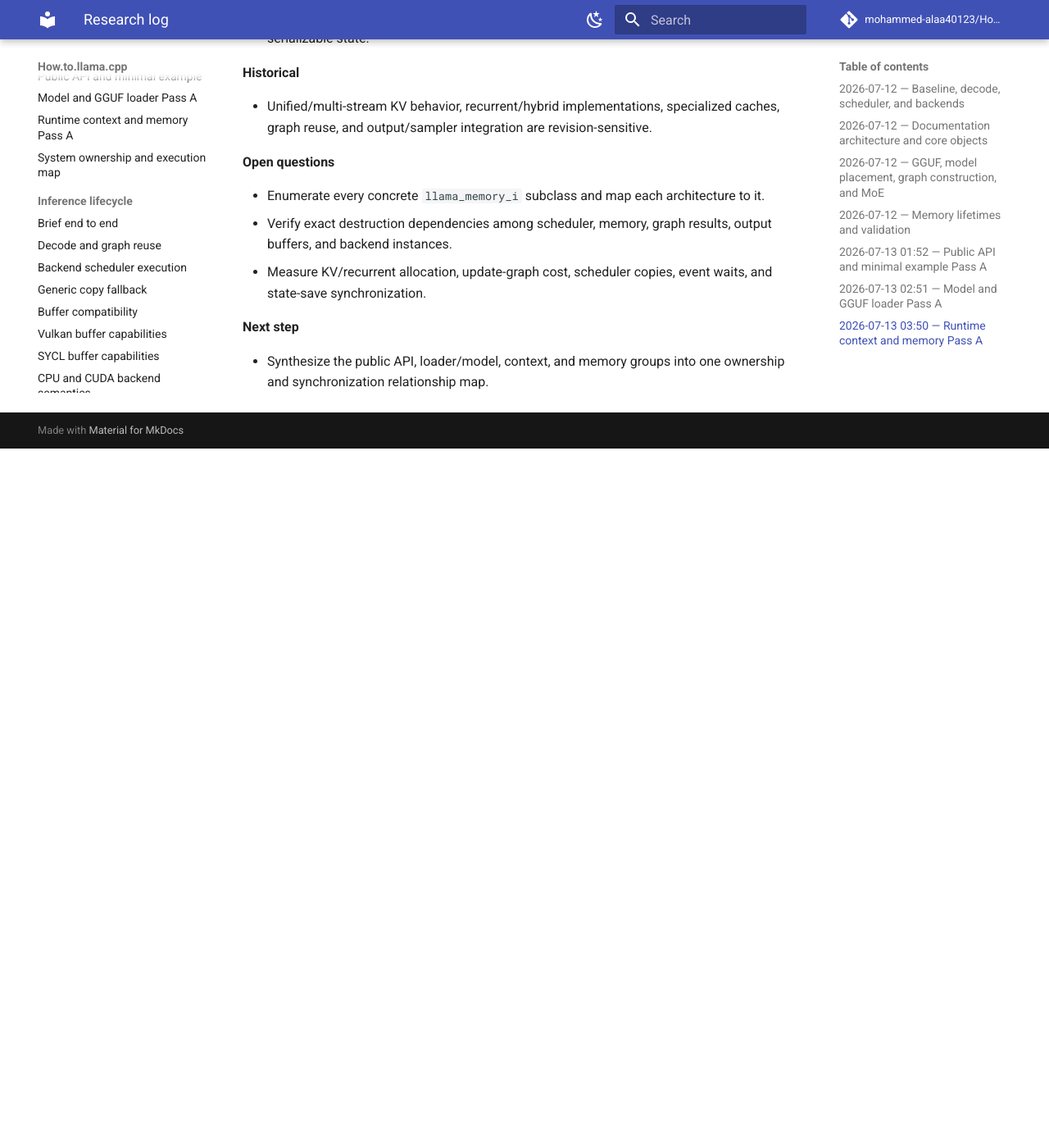
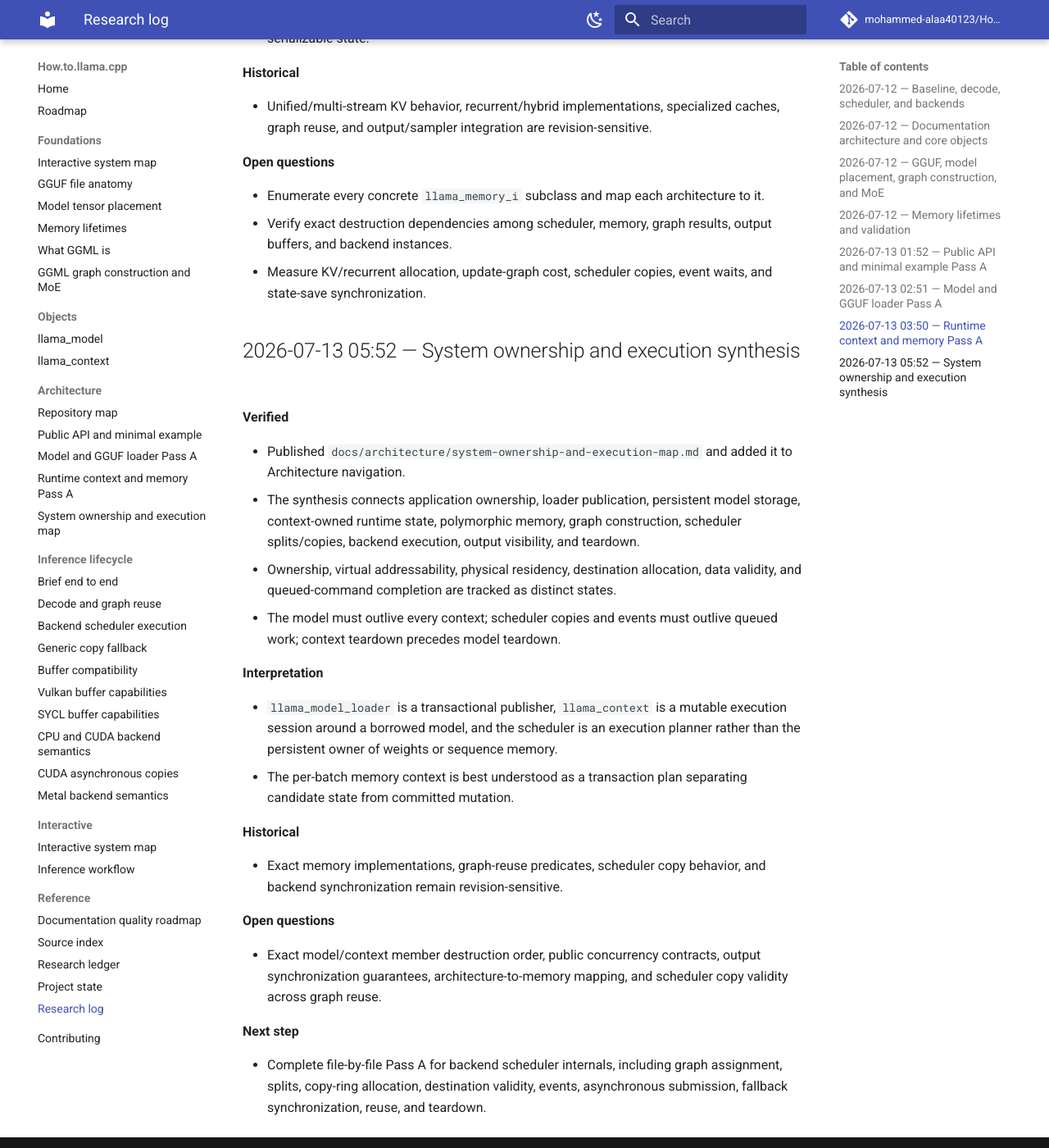
Before and after one commit to mohammed-alaa40123/How.to.llama.cpp, an MkDocs documentation site: the page built from docs/reference/research-log.md, in a window 1280 px wide and 1400 px high, scrolled down 3588 px. Shown: the whole window at 82% size. Built offline with MkDocs 1.6.1 and Material for MkDocs 9.7.7, drawn with Linux system fonts in a browser that asks for light colours; comment, search, counter and statistics services are not loaded; before the commit the page ends 4135 px from its top, so only the background shows below that.

Commit message:
docs: record system ownership synthesis

```diff
--- a/docs/reference/research-log.md
+++ b/docs/reference/research-log.md
@@ -108,6 +108,28 @@
 - Verify exact destruction dependencies among scheduler, memory, graph results, output buffers, and backend instances.
 - Measure KV/recurrent allocation, update-graph cost, scheduler copies, event waits, and state-save synchronization.
 
+## 2026-07-13 05:52 — System ownership and execution synthesis
+
+**Verified**
+
+- Published `docs/architecture/system-ownership-and-execution-map.md` and added it to Architecture navigation.
+- The synthesis connects application ownership, loader publication, persistent model storage, context-owned runtime state, polymorphic memory, graph construction, scheduler splits/copies, backend execution, output visibility, and teardown.
+- Ownership, virtual addressability, physical residency, destination allocation, data validity, and queued-command completion are tracked as distinct states.
+- The model must outlive every context; scheduler copies and events must outlive queued work; context teardown precedes model teardown.
+
+**Interpretation**
+
+- `llama_model_loader` is a transactional publisher, `llama_context` is a mutable execution session around a borrowed model, and the scheduler is an execution planner rather than the persistent owner of weights or sequence memory.
+- The per-batch memory context is best understood as a transaction plan separating candidate state from committed mutation.
+
+**Historical**
+
+- Exact memory implementations, graph-reuse predicates, scheduler copy behavior, and backend synchronization remain revision-sensitive.
+
+**Open questions**
+
+- Exact model/context member destruction order, public concurrency contracts, output synchronization guarantees, architecture-to-memory mapping, and scheduler copy validity across graph reuse.
+
 **Next step**
 
-- Synthesize the public API, loader/model, context, and memory groups into one ownership and synchronization relationship map.
+- Complete file-by-file Pass A for backend scheduler internals, including graph assignment, splits, copy-ring allocation, destination validity, events, asynchronous submission, fallback synchronization, reuse, and teardown.
```
